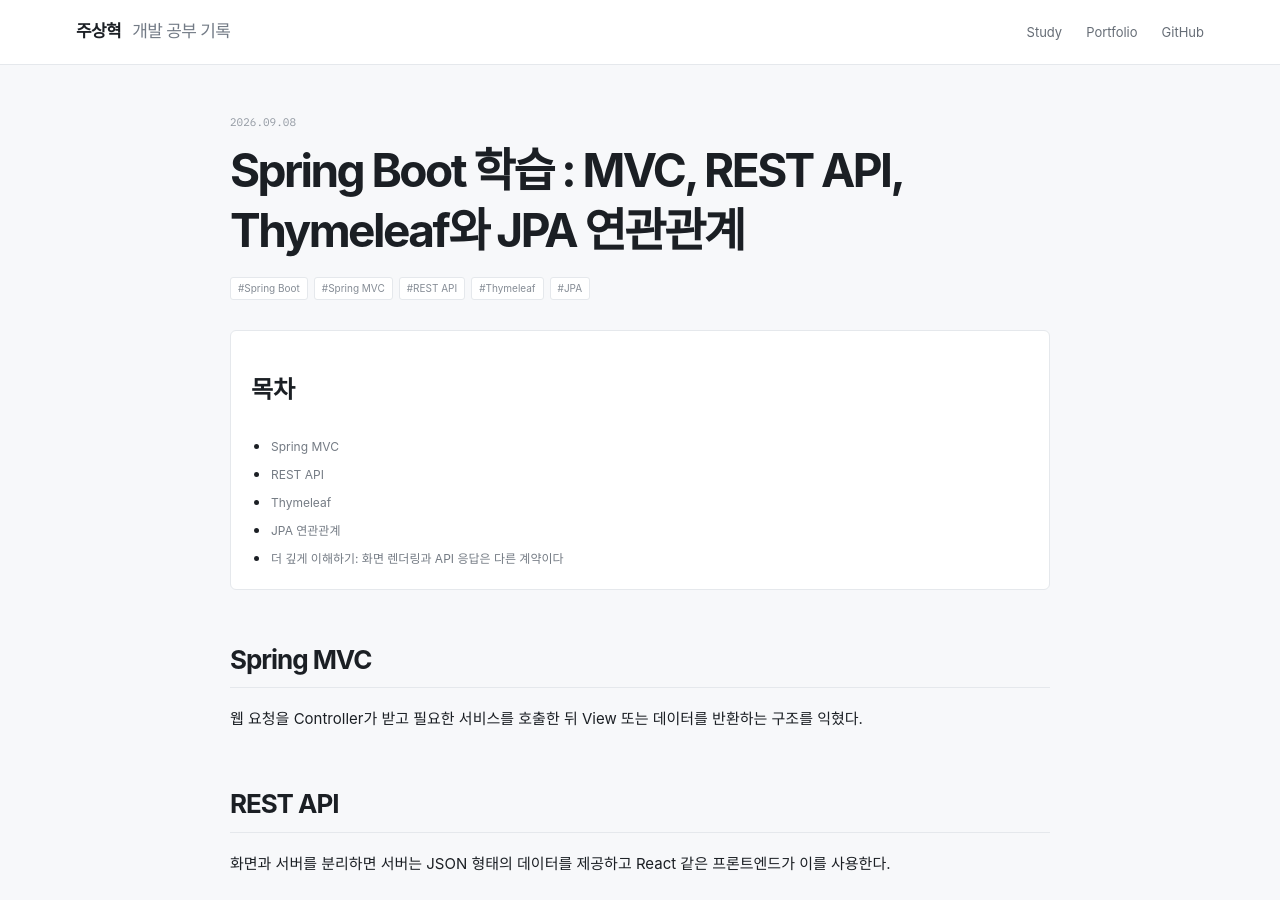
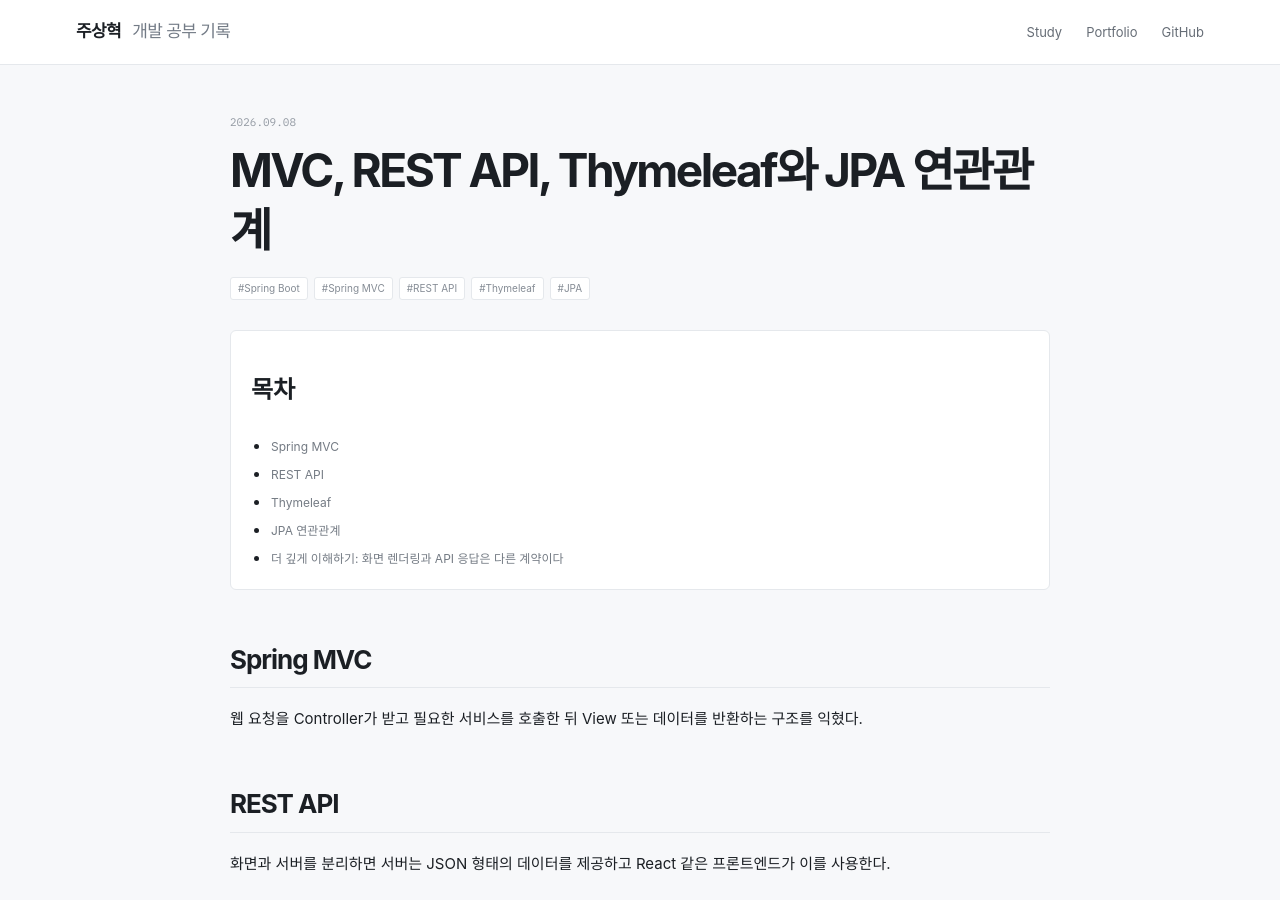
Before and after one commit to zuzusnasna/zuzusnasna.github.io, a Jekyll site: the page built from _posts/2026-09-08-spring-mvc-rest-thymeleaf.md, in a window 1280 px wide and 900 px high. Built offline with Jekyll 4.4.1, drawn with Linux system fonts in a browser that asks for light colours; some web fonts are replaced.

Commit message:
docs: remove Spring Boot 학습 prefix from titles

```diff
--- a/_posts/2026-09-08-spring-mvc-rest-thymeleaf.md
+++ b/_posts/2026-09-08-spring-mvc-rest-thymeleaf.md
@@ -1,6 +1,6 @@
 ---
 layout: post
-title: "Spring Boot 학습 : MVC, REST API, Thymeleaf와 JPA 연관관계"
+title: "MVC, REST API, Thymeleaf와 JPA 연관관계"
 date: 2026-09-08 09:00:00 +0900
 categories: [학습]
 tags: [Spring Boot, Spring MVC, REST API, Thymeleaf, JPA]
```
